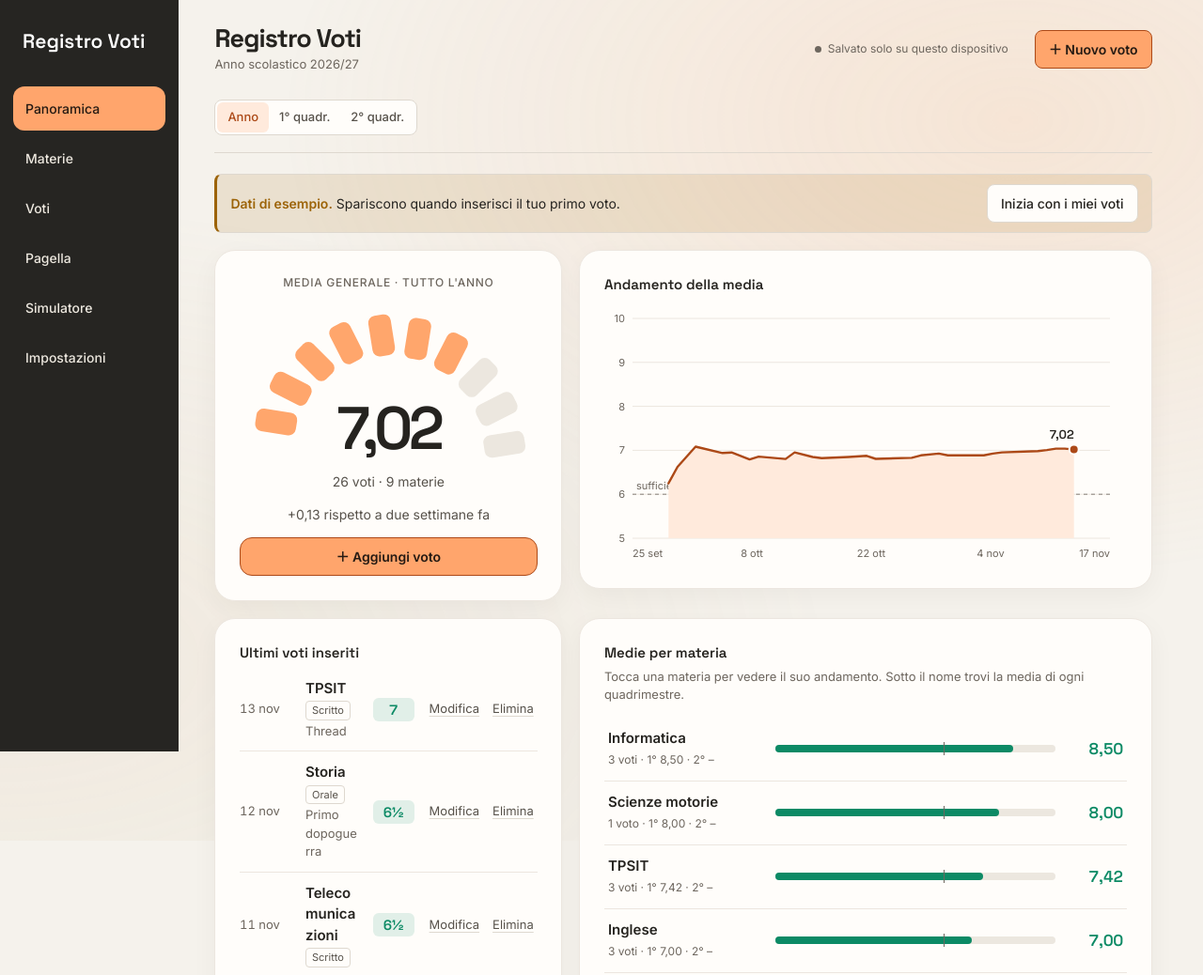
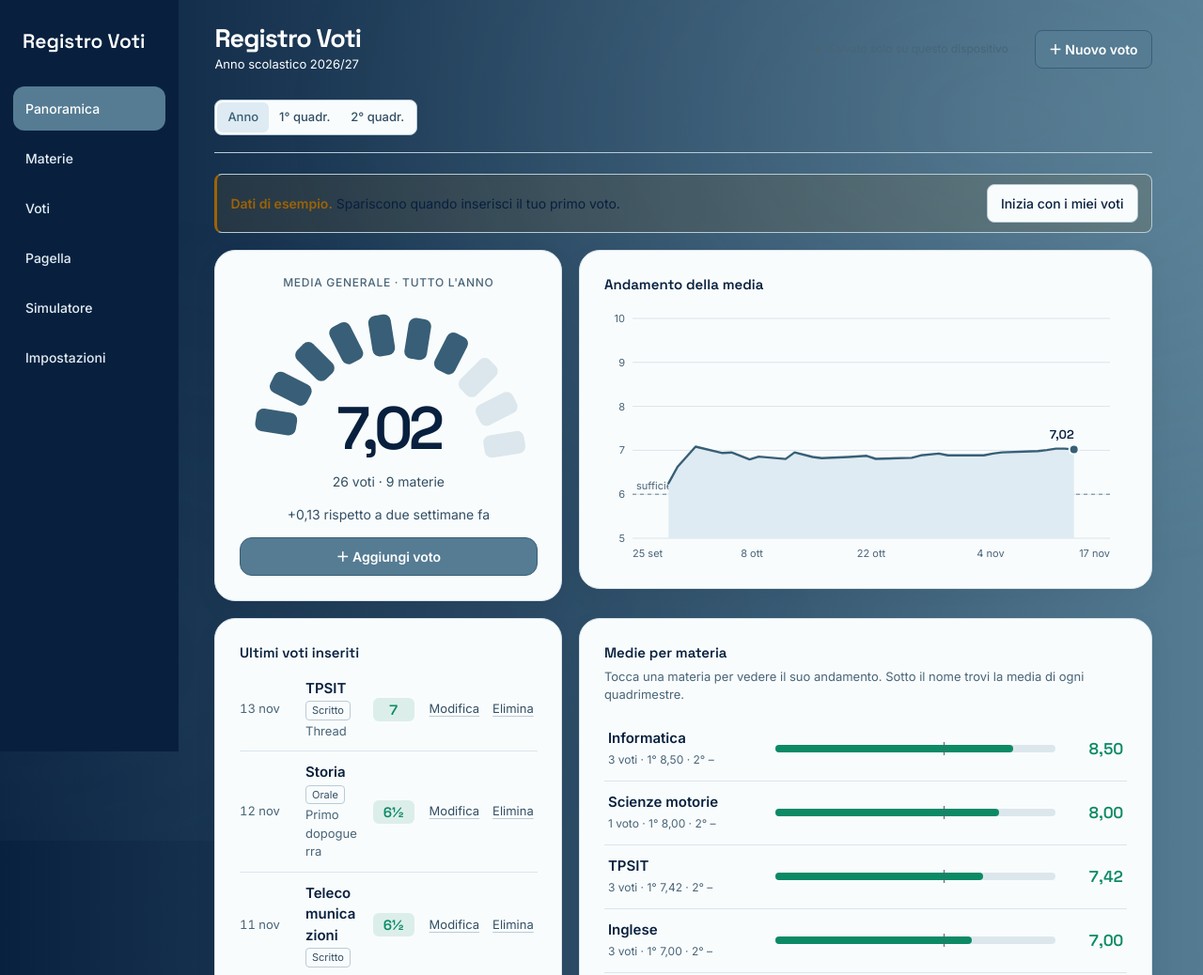
Before and after one commit to silviu-x/registro-voti, a plain HTML site: page index.html in a window 1280 px wide. Shown: the top 1038 px of the page at 94% size. Drawn offline with Linux system fonts and the light colour scheme.

Commit message:
Add files via upload

```diff
--- a/css/dashboard.css
+++ b/css/dashboard.css
@@ -1,13 +1,29 @@
-:root[data-theme="light"]{--bg:#f5f2ec;--surface:#fffdfa;--surface-2:#ece7df;--fg:#25231f;--fg-2:#57524b;--fg-3:#6d665e;--line:#ded8cf;--line-soft:#ece6df;--accent:#ac4917;--accent-soft:#ffeadc;--accent-ink:white}
-body{min-height:100vh;background:var(--bg);isolation:isolate}
-body:before{content:"";position:fixed;inset:-10%;z-index:-1;pointer-events:none;background:radial-gradient(ellipse at 80% 20%,#ffaf7830,transparent 45%),radial-gradient(ellipse at 10% 80%,#d7b89124,transparent 45%);animation:drift 14s ease-in-out infinite alternate}
+:root {
+  --navy: #08203e;
+  --steel: #557c93;
+}
+:root[data-theme="light"] {
+  --bg:#edf3f6; --surface:#f9fcfd; --surface-2:#dce7ed;
+  --fg:#08203e; --fg-2:#324f64; --fg-3:#486578;
+  --line:#b8ccd7; --line-soft:#d9e5eb;
+  --accent:#385f77; --accent-soft:#deebf2; --accent-ink:white;
+}
+:root[data-theme="dark"] {
+  --bg:#0a2239; --surface:#102c45; --surface-2:#193c55;
+  --fg:#f0f7fb; --fg-2:#c0d4e1; --fg-3:#a5bfce;
+  --line:#44637a; --line-soft:#2f4d63;
+  --accent:#a1cce4; --accent-soft:#23465f; --accent-ink:#08203e;
+}
+.top .brand h1,.top .brand p{color:white}
+body{min-height:100vh;background:var(--navy);background:linear-gradient(90deg,hsla(213,77%,14%,1) 0%,hsla(202,27%,45%,1) 100%);isolation:isolate}
+body:before{content:"";position:fixed;inset:-10%;z-index:-1;pointer-events:none;background:radial-gradient(ellipse at 80% 20%,#b3d4e31c,transparent 45%),radial-gradient(ellipse at 10% 80%,#557c931c,transparent 45%);animation:drift 14s ease-in-out infinite alternate}
 @keyframes drift{to{transform:translate(-5%,6%)}}
 .wrap{max-width:none;margin:0;padding:0 clamp(12px,3vw,56px)}
-.rail{position:fixed;z-index:15;background:#262522;color:#fff;display:flex;flex-direction:column;gap:35px;padding:30px 14px;inset:0 auto 0 0;width:190px;box-sizing:border-box}
+.rail{position:fixed;z-index:15;background:var(--navy);color:#fff;display:flex;flex-direction:column;gap:35px;padding:30px 14px;inset:0 auto 0 0;width:190px;box-sizing:border-box}
 .rail strong{padding:0 10px;font:600 21px var(--font-display)}
 .rail .tabs{flex-direction:column;gap:6px}
-.rail .tab{text-align:left;color:#ede8df;border:0;border-radius:12px;padding:13px}
-.rail .tab[aria-current=page],.btn-primary{background:#ffa56c;color:#251a13}
+.rail .tab{text-align:left;color:#e3edf3;border:0;border-radius:12px;padding:13px}
+.rail .tab[aria-current=page],.btn-primary{background:var(--steel);color:white}
 .bar{position:static;background:none;backdrop-filter:none}
 .card{border-radius:22px;padding:clamp(16px,2vw,36px);min-width:0}
 .overview{display:grid;gap:18px;align-items:start}
--- a/js/pages.js
+++ b/js/pages.js
@@ -38,7 +38,7 @@ export function viewOverview(){
     if(rf) delta=lt.v-rf.v;
   }
   const segments = Array.from({length:10}, (_, i) =>
-    '<rect x="9" y="89" width="29" height="16" rx="5" transform="rotate('+((i+.5)*18)+' 105 105)" style="--i:'+i+'" fill="'+(i<Math.round(gen)?'#ffa66c':'var(--surface-2)')+'"/>'
+    '<rect x="9" y="89" width="29" height="16" rx="5" transform="rotate('+((i+.5)*18)+' 105 105)" style="--i:'+i+'" fill="'+(i<Math.round(gen)?'var(--accent)':'var(--surface-2)')+'"/>'
   ).join('');
   var h='<div class="stack overview"><section class="card dial"><div class="eyebrow">Media generale · '+PERIOD_LABEL[store.ui.period]+'</div>'+
     '<div class="meter"><svg viewBox="0 0 210 110" aria-hidden="true">'+segments+'</svg><strong>'+f2(gen)+'</strong></div>'+
--- a/js/theme.js
+++ b/js/theme.js
@@ -22,7 +22,7 @@ export function setTheme(theme) {
 
 function updateThemeColor() {
   const meta = document.querySelector('meta[name="theme-color"]');
-  if (meta) meta.content = activeTheme === 'light' ? '#f5f2ec' : '#0c111c';
+  if (meta) meta.content = '#08203e';
 }
 
 export function getTheme() {
```
Also changed, not shown: index.html (+1 -1 lines).
